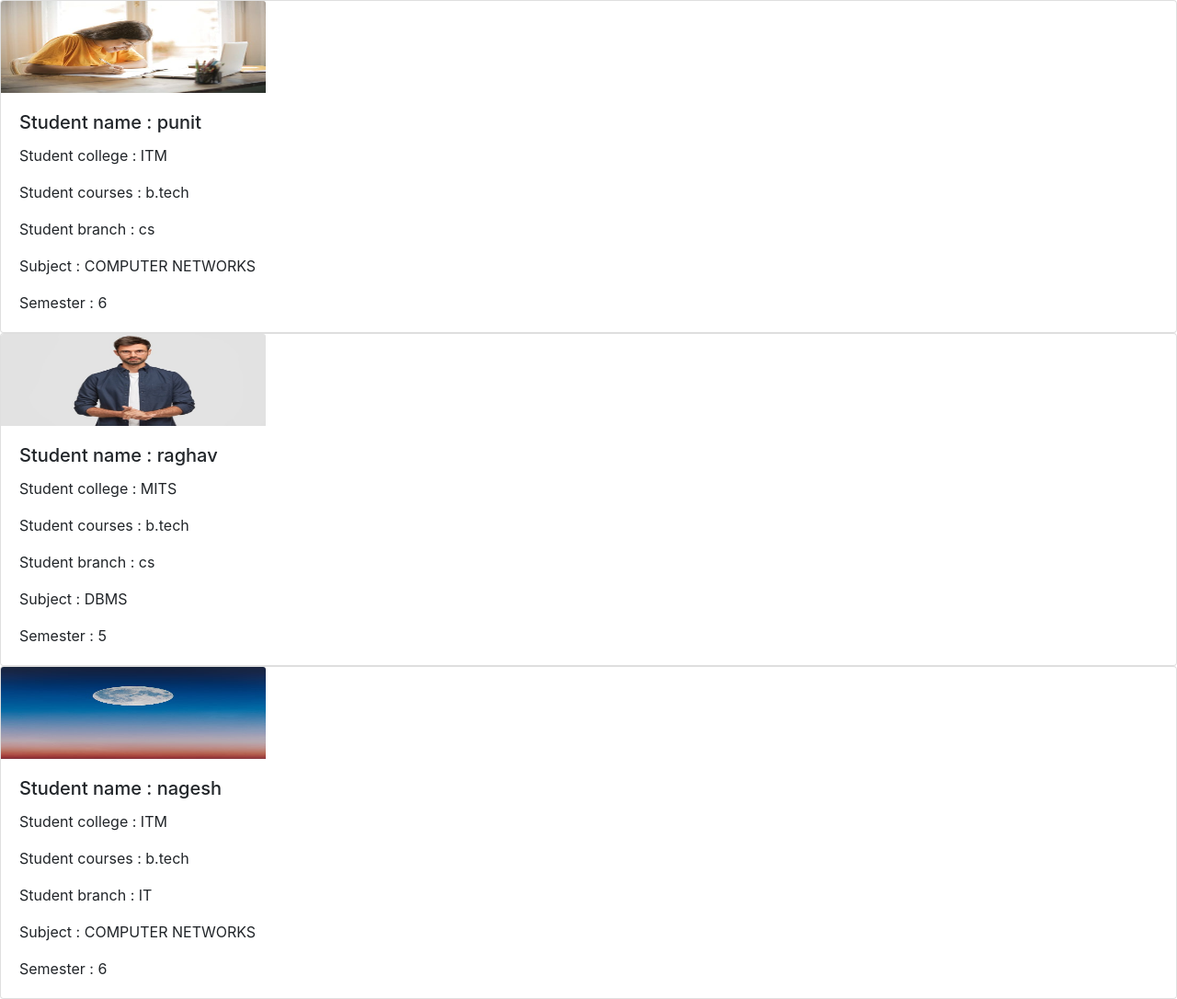
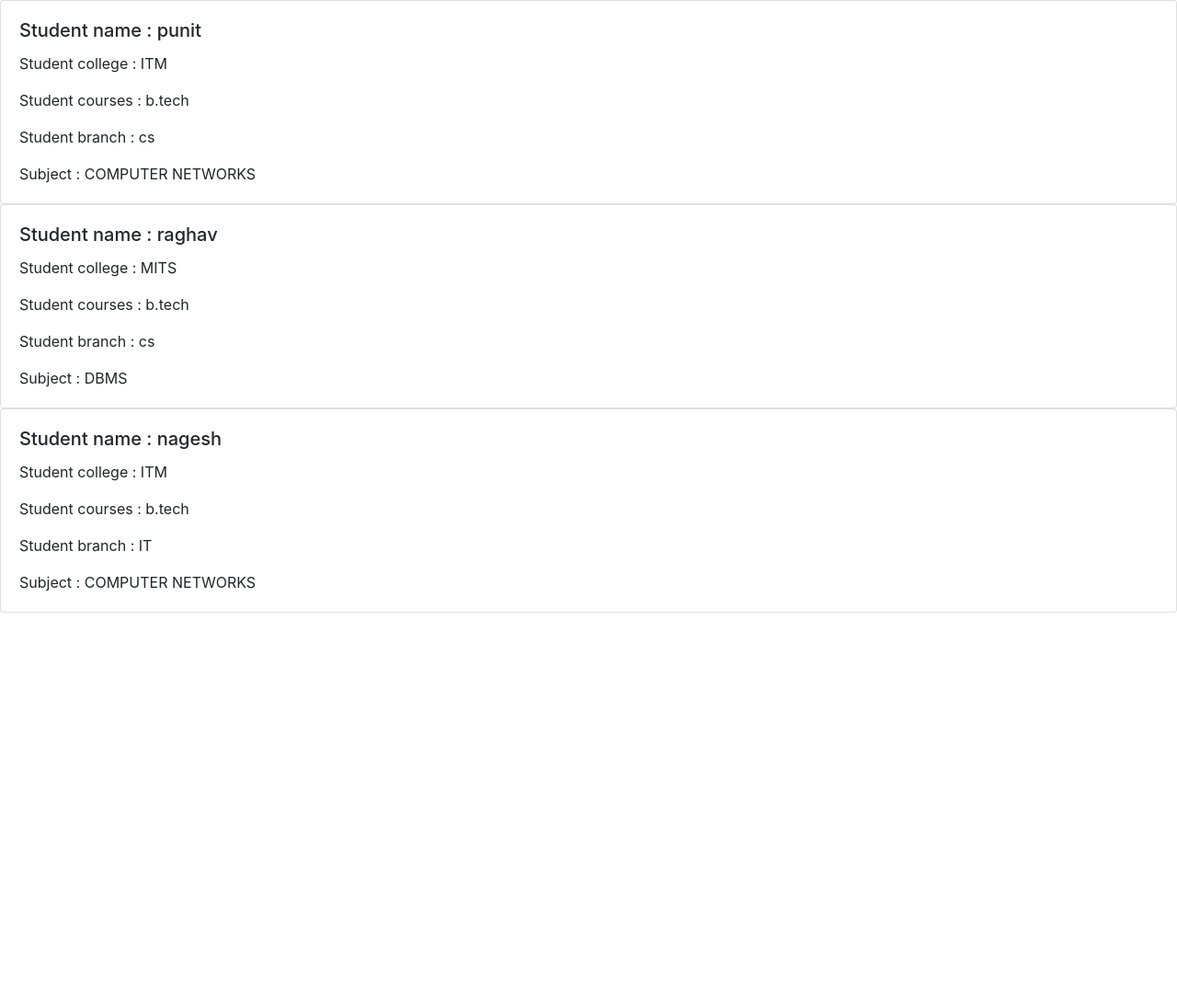
Before and after one commit to puneetbhatnagarr/LMS, a Django app: page /studentprofile in a window 1280 px wide. Shown: the whole page at 92% size. After the commit the page ends 666 px from the top, so only its background shows below. Run offline with Django 3.2, Linux system fonts and the light colour scheme; data comes from the database, SQL or seed files in the repository; some libraries are stand-ins or nearby versions.

Commit message:
Update studentprofile.html

```diff
--- a/templates/studentprofile.html
+++ b/templates/studentprofile.html
@@ -13,7 +13,7 @@
     {% for Student in Student %}
     <div class="card-deck">
         <div class="card">
-            <img class="card-img-top" src="media/{{Student.simg}}" alt="Card image cap" style="max-width: 18rem; float: right;" height="100vh;">
+
           <div class="card-body">
 
             <h5 class="card-title">Student name : {{Student.sname}}</h5>
@@ -21,7 +21,7 @@
             <p class="card-text">Student courses : {{Student.scourse}}</p>
             <p class="card-text">Student branch : {{Student.sbranch}}</p>
             <p class="card-text">Subject : {{Student.ssubject}}</p>
-            <p class="card-text">Semester : {{Student.ssem}}</p>
+
           </div>
         </div>
 
```
